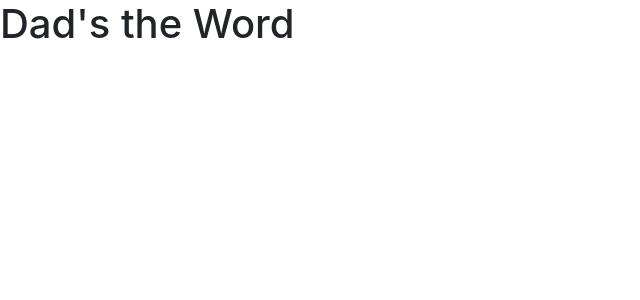
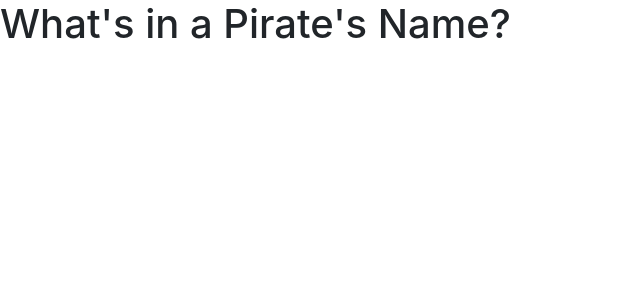
Before and after one commit to mjcrocamo/p2, a PHP site: page / in a window 1280 px wide. Shown: the top 300 px of the page, without its empty margins (0-640 px from the left). Run offline with PHP 8.4, Linux system fonts and the light colour scheme.

Commit message:
changes to index.php file

```diff
--- a/index.php
+++ b/index.php
@@ -13,11 +13,11 @@ require 'logic.php';
           integrity='sha384-MCw98/SFnGE8fJT3GXwEOngsV7Zt27NXFoaoApmYm81iuXoPkFOJwJ8ERdknLPMO'
           crossorigin='anonymous'>
     <link rel="stylesheet" type="text/css" media="screen" href="/styles/styles.css" />
-    <title>Dad's the Word</title>
+    <title>What's in a Pirate's Name?</title>
 </head>
 <body>
 
-    <h1>Dad's the Word</h1>
+    <h1>What's in a Pirate's Name?</h1>
 
 </body>
 </html>
```
